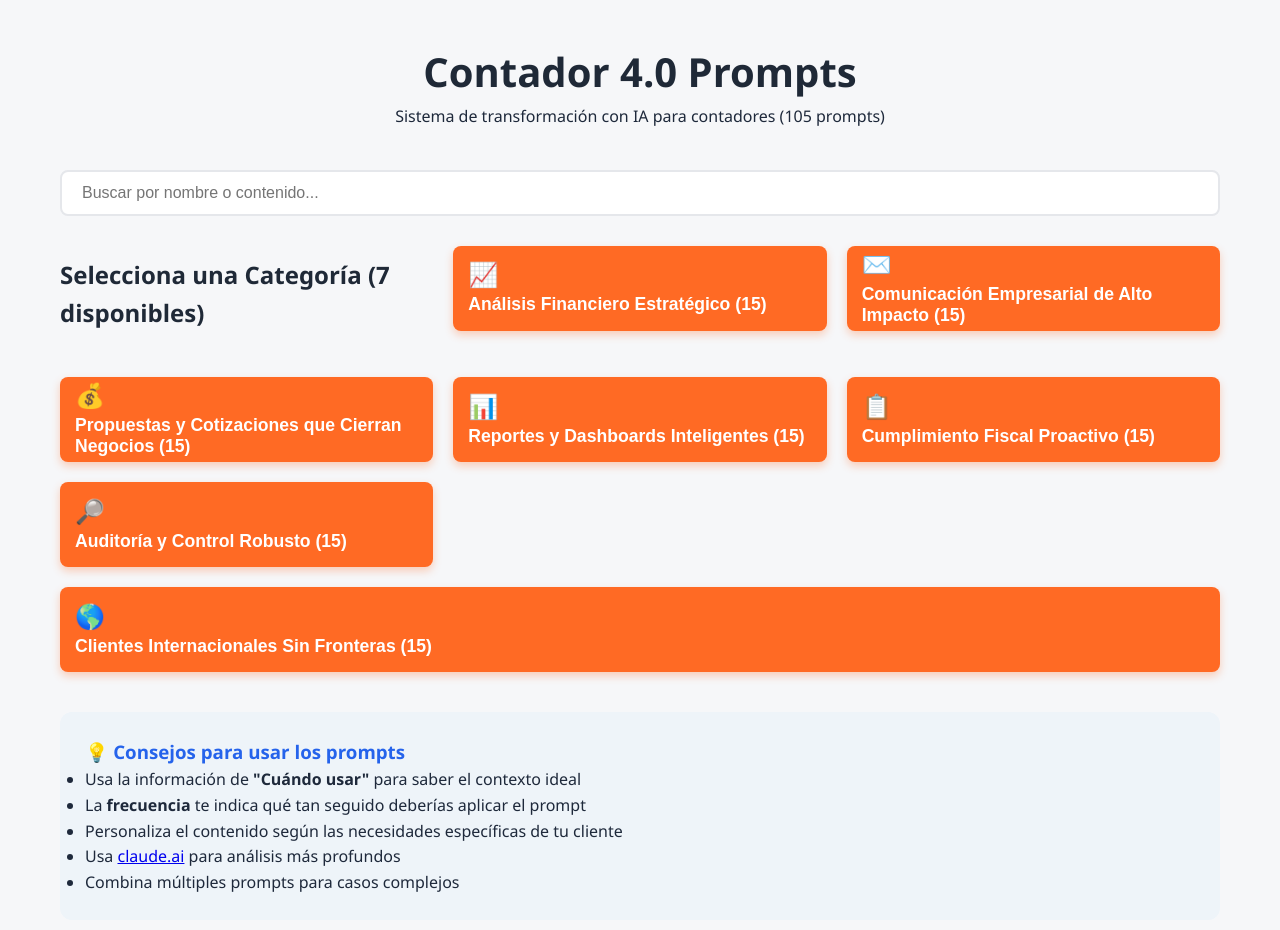
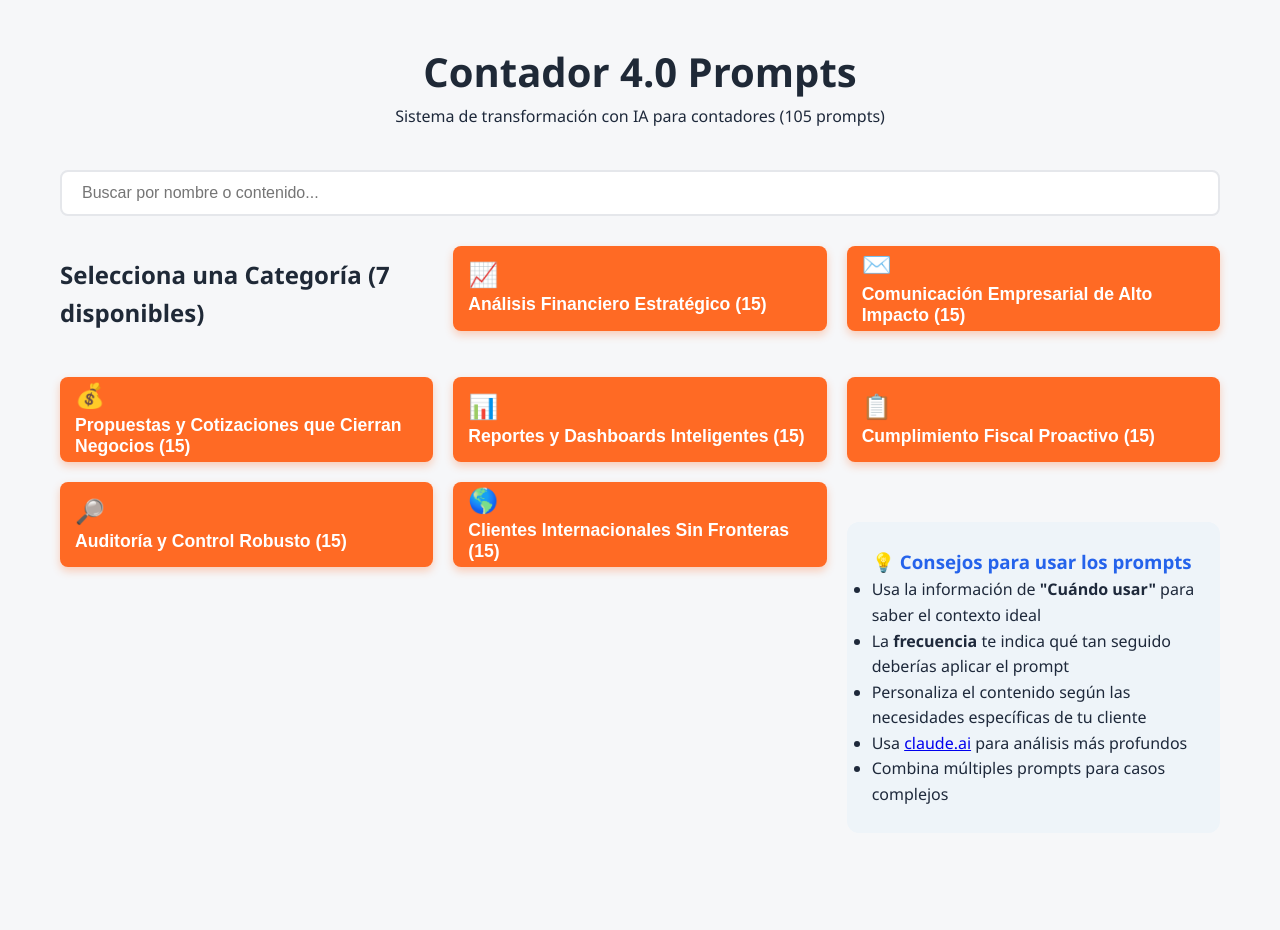
Before and after one commit to JairoAmaya/contador4-webapp-final, a React (Vite) app: page / in a window 1280 px wide. Shown: the top 930 px of the page. After the commit the page ends 883 px from the top, so only its background shows below. Built offline with nearby package versions, Linux system fonts and the light colour scheme.

Commit message:
Update App.jsx

```diff
--- a/src/App.jsx
+++ b/src/App.jsx
@@ -52,7 +52,7 @@ export default function App() {
       );
       setSearchResults(results);
     } else {
-      // Limpiar resultados al vacío
+      // Limpiar resultados al vacío. Esto garantiza que renderContent caiga en la Vista Inicial.
       setSearchResults([]);
     }
   };
@@ -64,7 +64,7 @@ export default function App() {
       setSelectedCategory(null);
       setSelectedSubcategory(null);
     } else if (searchTerm) {
-      // FIX: Volver a la vista inicial limpiando el buscador
+      // FIX CRÍTICO: El botón Volver en la búsqueda debe llevar a la Vista Inicial
       setSearchTerm('');
       setSearchResults([]);
     }
@@ -79,7 +79,8 @@ export default function App() {
   // Lógica para renderizar el contenido principal
   const renderContent = () => {
 
-    // 1. VISTA DE BÚSQUEDA (Máxima Prioridad)
+    // 1. VISTA DE BÚSQUEDA (Máxima Prioridad si hay un término activo)
+    // El Buscador siempre tiene prioridad si searchTerm > 0
     if (searchTerm.length > 0) {
         if (searchResults.length === 0) {
             return <div className="no-results">No se encontraron prompts para "{searchTerm}"</div>;
@@ -173,7 +174,7 @@ export default function App() {
     }
 
     // 4. VISTA INICIAL: CATEGORÍAS (Nivel 1) - Fallback si todos los estados son nulos
-    // Esta vista es ahora solo el grid de categorías
+    // Esta es la vista por defecto y solo se activa si NO hay búsqueda y NO hay navegación
     return (
         <div className="prompts-container category-list">
              <h2 className="main-title-selection">Selecciona una Categoría ({promptsData.length} disponibles)</h2>
@@ -188,6 +189,17 @@ export default function App() {
                     {category.title.replace(/[\d\s\W]*/, '')} ({category.subcategories.reduce((c, sub) => c + sub.prompts.length, 0)})
                 </button>
             ))}
+            {/* Tips Section */}
+            <div className="tips-section">
+                <h3>💡 Consejos para usar los prompts</h3>
+                <ul>
+                    <li>Usa la información de <strong>"Cuándo usar"</strong> para saber el contexto ideal</li>
+                    <li>La <strong>frecuencia</strong> te indica qué tan seguido deberías aplicar el prompt</li>
+                    <li>Personaliza el contenido según las necesidades específicas de tu cliente</li>
+                    <li>Usa <a href="https://claude.ai" target="_blank" rel="noopener">claude.ai</a> para análisis más profundos</li>
+                    <li>Combina múltiples prompts para casos complejos</li>
+                </ul>
+            </div>
         </div>
     );
   };
@@ -224,19 +236,6 @@ export default function App() {
 
         {renderContent()}
 
-        {/* ✅ FIX CRÍTICO: Tips Section fuera de renderContent */}
-        {!searchTerm && !selectedCategory && !selectedSubcategory && (
-          <div className="tips-section">
-            <h3>💡 Consejos para usar los prompts</h3>
-            <ul>
-                <li>Usa la información de <strong>"Cuándo usar"</strong> para saber el contexto ideal</li>
-                <li>La <strong>frecuencia</strong> te indica qué tan seguido deberías aplicar el prompt</li>
-                <li>Personaliza el contenido según las necesidades específicas de tu cliente</li>
-                <li>Usa <a href="https://claude.ai" target="_blank" rel="noopener">claude.ai</a> para análisis más profundos</li>
-                <li>Combina múltiples prompts para casos complejos</li>
-            </ul>
-          </div>
-        )}
       </main>
     </div>
   );
```
